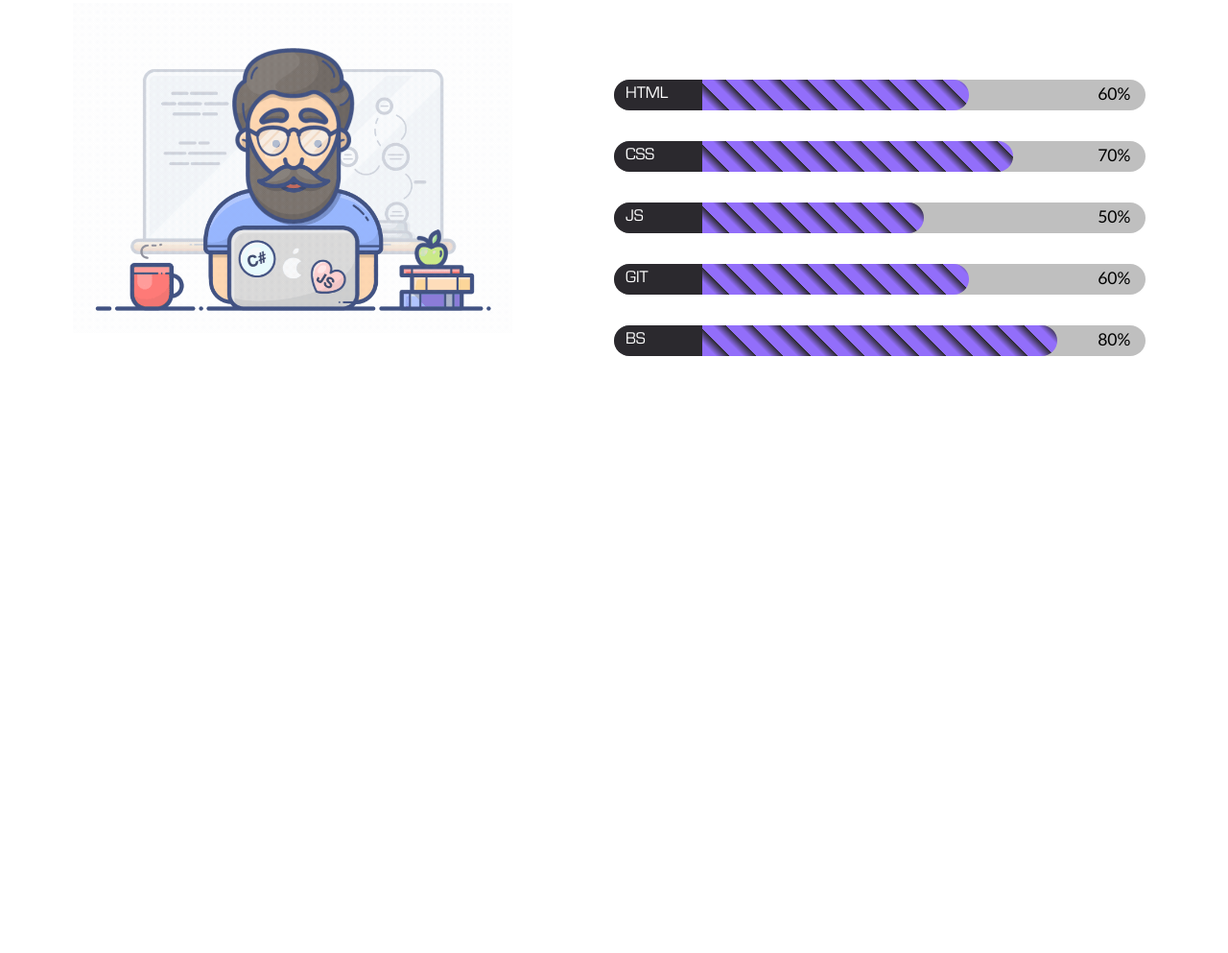
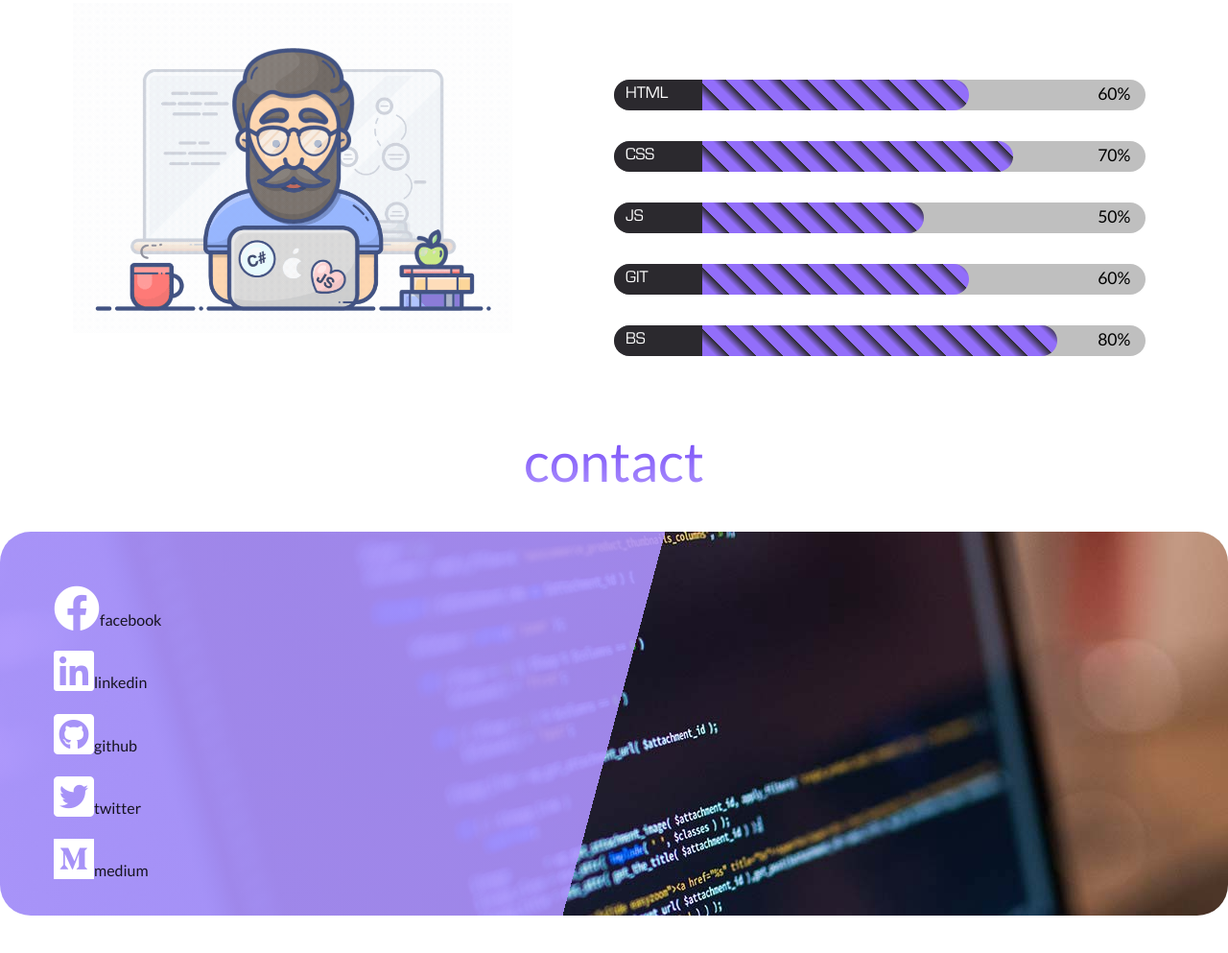
Before and after one commit to ayushexploring/portfolio, a website: page index.html in a window 1280 px wide. Shown: the part 2127-3120 px from the top of the page at 96% size. Drawn offline with nearby package versions, Linux system fonts and the light colour scheme.

Commit message:
fix sidenav

```diff
--- a/index.html
+++ b/index.html
@@ -8,7 +8,7 @@
 		<link rel="stylesheet" href="https://fonts.googleapis.com/css?family=Sacramento">
 
 		<link rel="stylesheet" href="https://cdnjs.cloudflare.com/ajax/libs/materialize/1.0.0/css/materialize.min.css">
-		<script src="http://code.jquery.com/jquery-3.3.1.min.js" type="text/javascript"></script>
+		<script src="https://code.jquery.com/jquery-3.3.1.min.js" type="text/javascript"></script>
 		<script src="https://cdnjs.cloudflare.com/ajax/libs/materialize/1.0.0/js/materialize.min.js"></script>
 		<script src="js/script.js"></script>
 		<link rel="stylesheet"
@@ -35,7 +35,7 @@
 							<li><a href="#section-about">about</a></li>
 							<li><a href="#section-skills">skills</a></li>
 							<li><a href="#">projects</a></li>
-							<li><a href="#">contact</a></li>
+							<li><a href="#section-contact">contact</a></li>
 						</ul>
 					</div>
 				</nav>
@@ -156,8 +156,40 @@
 				</div>
 			</section>
 
-			<section class="section-projects" id="section-projects">
+			<!-- <section class="section-projects" id="section-projects">
 
+			</section> -->
+
+			<section class="section-contact" id="section-contact">
+				<div class="row">
+					<div class="col s12 m12 l6 offset-l3 u-center-text">
+						<h2 class="heading-secondary">contact</h2>
+					</div>
+				</div>
+				<div class="row">
+					<div class="col l12 contact">
+						<div class="col l6 contact__socials">
+							<div class="col l12 contact__socials-link">
+								<a href="#" target="_blank"><i class="fab fa-facebook fa-3x"></i></a>facebook
+							</div>
+							<div class="col l12 contact__socials-link">
+								<a href="#" target="_blank"><i class="fab fa-linkedin fa-3x"></i></a>linkedin
+							</div>
+							<div class="col l12 contact__socials-link">
+								<a href="https://github.com/ayushexploring" target="_blank"><i class="fab fa-github-square fa-3x"></i></a>github
+							</div>
+							<div class="col l12 contact__socials-link">
+								<a href="https://twitter.com/ayushexploring" target="_blank"><i class="fab fa-twitter-square fa-3x"></i></a>twitter
+							</div>
+							<div class="col l12 contact__socials-link">
+								<a href="https://medium.com/@ayush.k1998" target="_blank"><i class="fab fa-medium fa-3x"></i></a>medium
+							</div>
+						</div>
+						<div class="col l6">
+
+						</div>
+					</div>
+				</div>
 			</section>
 
 		</main>
--- /dev/null
+++ b/sass/components/_contact.scss
@@ -0,0 +1,27 @@
+.contact {
+    background-image: linear-gradient(
+            105deg,
+            rgba($color-primary-light, .9) 0%,
+            rgba($color-primary-light, .9) 50%,
+            transparent 50%),
+        url(../img/header-photo.jpeg);
+        height: 50vh;
+        width: 75%;
+        border-radius: 2rem;
+
+        &__socials {
+            padding: 3.5rem 2rem !important;
+
+            & > *:not(:last-child) {
+                margin-bottom: 1rem;
+            }
+
+            &-link {
+
+                & i {
+                    color: $color-white;
+                }
+
+            }
+        }
+}
--- a/sass/main.scss
+++ b/sass/main.scss
@@ -16,6 +16,7 @@
 
 @import "components/button";
 @import "components/composition";
+@import "components/contact";
 @import "components/gradient-box";
 @import "components/navbar";
 @import "components/progres";
--- a/sass/pages/_home.scss
+++ b/sass/pages/_home.scss
@@ -7,6 +7,6 @@
     color: $color-primary;
 }
 
-.section-projects {
-    height: 100vh;
+.section-contact {
+    // height: 100vh;
 }
```
Also changed, not shown: css/style.css, img/contact-bg.jpg (added).
